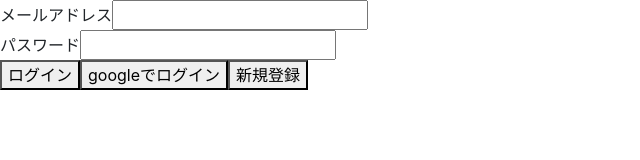
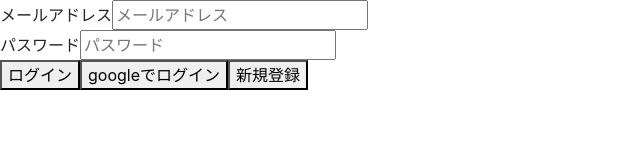
Before and after one commit to reiji-0720/workTalk, a Nuxt app: page / in a window 1280 px wide. Shown: the top 160 px of the page, without its empty margins (0-640 px from the left). Built offline with nearby package versions, Linux system fonts and the light colour scheme; no server answers.

Commit message:
Update index.vue

```diff
--- a/app/pages/index.vue
+++ b/app/pages/index.vue
@@ -9,10 +9,10 @@
     <!-- ログインしていない時に表示される画面 -->
     <div v-else>
       <div>
-        メールアドレス<input id="mailAddress" type="mailAddress" required/>
+        メールアドレス<input id="mailAddress" type="mailAddress" placeholder="メールアドレス" v-model="email" required/>
       </div>
       <div>
-        パスワード<input id="password" type="password" required/>
+        パスワード<input id="password" type="password" placeholder="パスワード" v-model="password" required/>
       </div>
       <button v-on:click="login">ログイン</button>
       <button v-on:click="googleLogin">googleでログイン</button>
```
